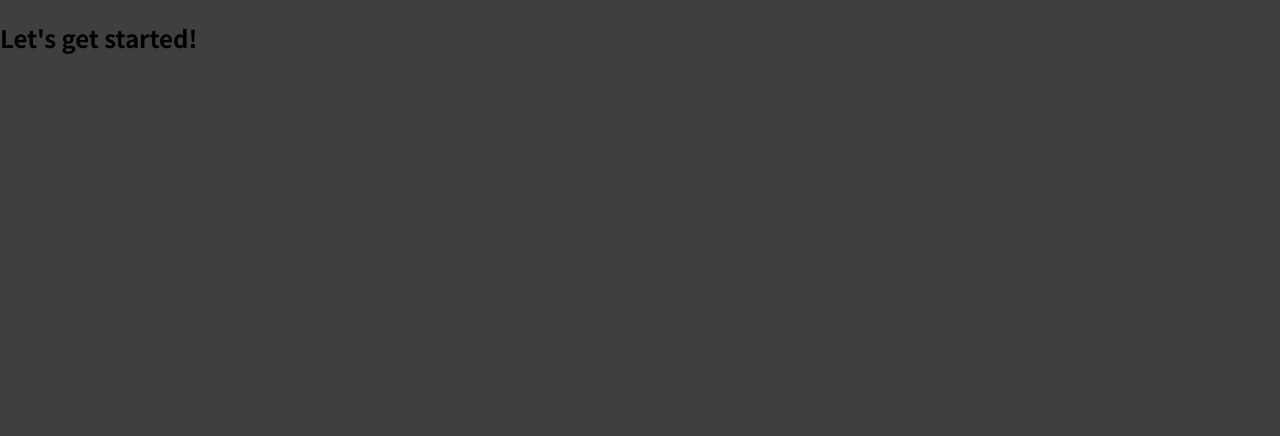
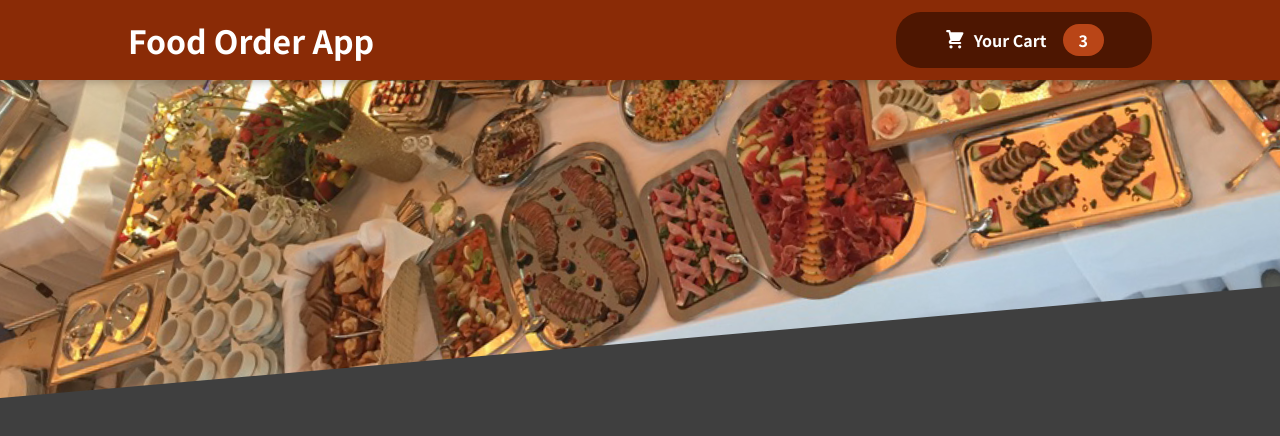
Before and after one commit to Korbisch/food-order-app, a JavaScript app: page / in a window 1280 px wide. Shown: the top 436 px of the page. Built offline with nearby package versions, Linux system fonts and the light colour scheme.

Commit message:
added header component

```diff
--- a/src/App.js
+++ b/src/App.js
@@ -1,8 +1,10 @@
+import Header from "./components/Layout/Header";
+
 function App() {
   return (
-    <div>
-      <h2>Let's get started!</h2>
-    </div>
+    <>
+      <Header />
+    </>
   );
 }
 
--- /dev/null
+++ b/src/components/Cart/CartIcon.js
@@ -0,0 +1,13 @@
+const CartIcon = () => {
+  return (
+    <svg
+      xmlns="http://www.w3.org/2000/svg"
+      viewBox="0 0 20 20"
+      fill="currentColor"
+    >
+      <path d="M3 1a1 1 0 000 2h1.22l.305 1.222a.997.997 0 00.01.042l1.358 5.43-.893.892C3.74 11.846 4.632 14 6.414 14H15a1 1 0 000-2H6.414l1-1H14a1 1 0 00.894-.553l3-6A1 1 0 0017 3H6.28l-.31-1.243A1 1 0 005 1H3zM16 16.5a1.5 1.5 0 11-3 0 1.5 1.5 0 013 0zM6.5 18a1.5 1.5 0 100-3 1.5 1.5 0 000 3z" />
+    </svg>
+  );
+};
+
+export default CartIcon;
--- /dev/null
+++ b/src/components/Layout/Header.js
@@ -0,0 +1,19 @@
+import mealsImage from "../assets/meals.jpeg";
+import classes from "./Header.module.css";
+import HeaderCartButton from "./HeaderCartButton";
+
+const Header = (props) => {
+  return (
+    <>
+      <header className={classes.header}>
+        <h1>Food Order App</h1>
+        <HeaderCartButton />
+      </header>
+      <div className={classes["main-image"]}>
+        <img src={mealsImage} alt="A table full of delicious food" />
+      </div>
+    </>
+  );
+};
+
+export default Header;
--- /dev/null
+++ b/src/components/Layout/Header.module.css
@@ -0,0 +1,29 @@
+.header {
+  position: fixed;
+  top: 0;
+  left: 0;
+  width: 100%;
+  height: 5rem;
+  background-color: #8a2b06;
+  color: white;
+  display: flex;
+  justify-content: space-between;
+  align-items: center;
+  padding: 0 10%;
+  box-shadow: 0 2px 8px rgba(0, 0, 0, 0.25);
+  z-index: 10;
+}
+
+.main-image {
+  width: 100%;
+  height: 25rem;
+  z-index: 0;
+  overflow: hidden;
+}
+
+.main-image img {
+  width: 110%;
+  height: 100%;
+  object-fit: cover;
+  transform: rotateZ(-5deg) translateY(-4rem) translateX(-1rem);
+}
--- /dev/null
+++ b/src/components/Layout/HeaderCartButton.js
@@ -0,0 +1,16 @@
+import classes from "./HeaderCartButton.module.css";
+import CartIcon from "../Cart/CartIcon";
+
+const HeaderCartButton = (props) => {
+  return (
+    <button className={classes.button}>
+      <span className={classes.icon}>
+        <CartIcon />
+      </span>
+      <span>Your Cart</span>
+      <span className={classes.badge}>3</span>
+    </button>
+  );
+};
+
+export default HeaderCartButton;
--- /dev/null
+++ b/src/components/Layout/HeaderCartButton.module.css
@@ -0,0 +1,59 @@
+.button {
+  cursor: pointer;
+  font: inherit;
+  border: none;
+  background-color: #4d1601;
+  color: white;
+  padding: 0.75rem 3rem;
+  display: flex;
+  justify-content: space-around;
+  align-items: center;
+  border-radius: 25px;
+  font-weight: bold;
+}
+
+.button:hover,
+.button:active {
+  background-color: #2c0d00;
+}
+
+.icon {
+  width: 1.35rem;
+  height: 1.35rem;
+  margin-right: 0.5rem;
+}
+
+.badge {
+  background-color: #b94517;
+  padding: 0.25rem 1rem;
+  border-radius: 25px;
+  margin-left: 1rem;
+  font-weight: bold;
+}
+
+.button:hover .badge,
+.button:active .badge {
+  background-color: #92320c;
+}
+
+.bump {
+  animation: bump 300ms ease-out;
+}
+
+@keyframes bump {
+  0% {
+    transform: scale(1);
+  }
+  10% {
+    transform: scale(0.9);
+  }
+  30% {
+    transform: scale(1.1);
+  }
+  50% {
+    transform: scale(1.15);
+  }
+  100% {
+    transform: scale(1);
+  }
+}
```
Also changed, not shown: src/components/assets/meals.jpeg (added), 1 other file (tests, documents, lock files or other folders).
